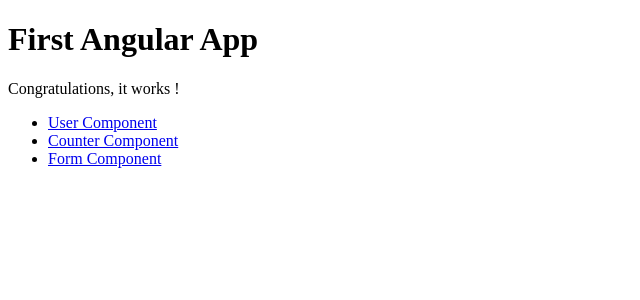
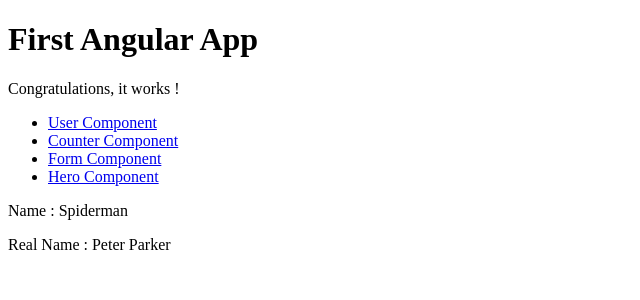
Before and after one commit to rgirodon/tse_angular, an Angular app: page /hero in a window 1280 px wide. Before the commit this address led to /. Shown: the top 300 px of the page, without its empty margins (0-640 px from the left). Built offline with nearby package versions, Linux system fonts and the light colour scheme.

Commit message:
Add hero component with data loaded by http client

```diff
--- /dev/null
+++ b/public/api/hero.json
@@ -0,0 +1,4 @@
+{
+    "name" : "Spiderman",
+    "real_name" : "Peter Parker"
+}
--- a/src/app/app.component.html
+++ b/src/app/app.component.html
@@ -5,6 +5,7 @@
         <li><a routerLink="/user" routerLinkActive="active" ariaCurrentWhenActive="page">User Component</a></li>
         <li><a routerLink="/counter" routerLinkActive="active" ariaCurrentWhenActive="page">Counter Component</a></li>
         <li><a routerLink="/form" routerLinkActive="active" ariaCurrentWhenActive="page">Form Component</a></li>
+        <li><a routerLink="/hero" routerLinkActive="active" ariaCurrentWhenActive="page">Hero Component</a></li>
     </ul>
 </nav>
 <!-- The routed views render in the <router-outlet>-->
--- a/src/app/app.component.ts
+++ b/src/app/app.component.ts
@@ -3,11 +3,12 @@
 import { CounterComponent } from './counter/counter.component';
 import { UserComponent } from './user/user.component';
 import { FormComponent } from './form/form.component';
+import { HeroComponent } from './hero/hero.component';
 
 @Component({
   selector: 'app-root',
   standalone: true,
-  imports: [RouterOutlet, RouterLink, RouterLinkActive, CounterComponent, UserComponent, FormComponent],
+  imports: [RouterOutlet, RouterLink, RouterLinkActive, CounterComponent, UserComponent, FormComponent, HeroComponent],
   templateUrl: './app.component.html',
   styleUrl: './app.component.css'
 })
--- a/src/app/app.config.ts
+++ b/src/app/app.config.ts
@@ -1,8 +1,8 @@
 import { ApplicationConfig, provideZoneChangeDetection } from '@angular/core';
 import { provideRouter } from '@angular/router';
-
 import { routes } from './app.routes';
+import { provideHttpClient } from '@angular/common/http';
 
 export const appConfig: ApplicationConfig = {
-  providers: [provideZoneChangeDetection({ eventCoalescing: true }), provideRouter(routes)]
+  providers: [provideZoneChangeDetection({ eventCoalescing: true }), provideRouter(routes), provideHttpClient()]
 };
--- a/src/app/app.routes.ts
+++ b/src/app/app.routes.ts
@@ -2,9 +2,11 @@
 import { CounterComponent } from './counter/counter.component';
 import { UserComponent } from './user/user.component';
 import { FormComponent } from './form/form.component';
+import { HeroComponent } from './hero/hero.component';
 
 export const routes: Routes = [
     { path: 'counter', component: CounterComponent },
     { path: 'user', component: UserComponent },
     { path: 'form', component: FormComponent },
+    { path: 'hero', component: HeroComponent },
 ];
--- /dev/null
+++ b/src/app/hero.service.ts
@@ -0,0 +1,16 @@
+import { HttpClient } from '@angular/common/http';
+import { Injectable } from '@angular/core';
+import { Hero } from './hero';
+import { Observable } from 'rxjs';
+
+@Injectable({
+  providedIn: 'root'
+})
+export class HeroService {
+
+  constructor(private http: HttpClient) { }
+
+  getHero(): Observable<Hero> {
+    return this.http.get<Hero>(`/api/hero.json`);
+  }
+}
--- /dev/null
+++ b/src/app/hero.ts
@@ -0,0 +1,6 @@
+export interface Hero {
+
+    name: string;
+
+    real_name: string;
+}
--- /dev/null
+++ b/src/app/hero/hero.component.html
@@ -0,0 +1,6 @@
+@if (hero$ | async; as hero) {
+
+    <p>Name : {{ hero.name }}</p>
+
+    <p>Real Name : {{ hero.real_name }}</p>
+}
--- /dev/null
+++ b/src/app/hero/hero.component.ts
@@ -0,0 +1,23 @@
+import { Component, OnInit } from '@angular/core';
+import { HeroService } from '../hero.service';
+import { Observable } from 'rxjs';
+import { Hero } from '../hero';
+import { AsyncPipe } from '@angular/common';
+
+@Component({
+  selector: 'app-hero',
+  standalone: true,
+  imports: [AsyncPipe],
+  templateUrl: './hero.component.html',
+  styleUrl: './hero.component.css'
+})
+export class HeroComponent implements OnInit {
+
+  hero$!: Observable<Hero>;
+
+  constructor(private heroService: HeroService) { }
+
+  ngOnInit(): void {
+    this.hero$ = this.heroService.getHero();
+  }
+}
```
Also changed, not shown: src/app/hero/hero.component.css (added), 2 other files (tests, documents, lock files or other folders).
